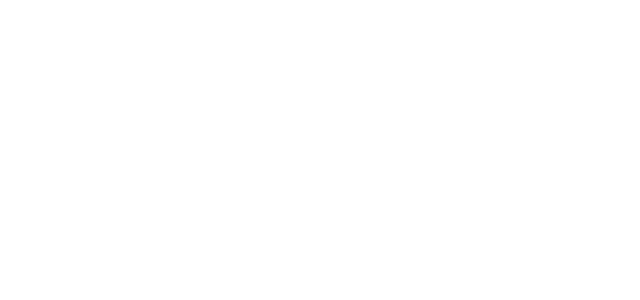
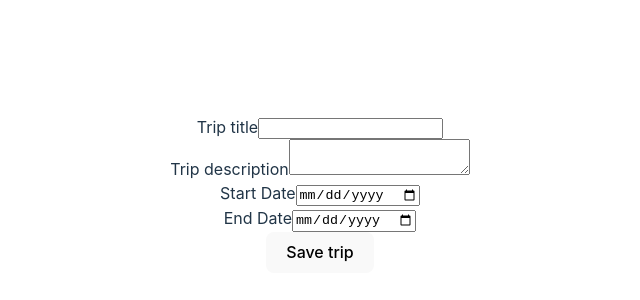
Before and after one commit to duszaemilia/trip-planner, a React (Vite) app: page / in a window 1280 px wide. Shown: the part 206-506 px from the top of the page, without its empty margins (320-960 px from the left). Built offline with nearby package versions, Linux system fonts and the light colour scheme; data requests are answered from the project's data file.

Commit message:
posting data to API

```diff
--- a/server/db.json
+++ b/server/db.json
@@ -7,6 +7,20 @@
       "startDate": "2023-07-05",
       "endDate": "2023-07-25",
       "id": 1
+    },
+    {
+      "title": "Split trip",
+      "description": "one day Split Trip",
+      "status": "open",
+      "id": 2
+    },
+    {
+      "title": "Dubrownik",
+      "description": "Dubrownik visiting",
+      "status": "open",
+      "startDate": "2023-06-10",
+      "endDate": "2023-06-15",
+      "id": 3
     }
   ],
   "operations": []
--- a/src/App.jsx
+++ b/src/App.jsx
@@ -1,22 +1,82 @@
 import './App.css'
 import {useEffect, useState} from "react";
 import {getAllTrips} from "./helpers/api.jsx";
+import {sendTripData} from "./helpers/api.jsx";
 
 function App() {
 
-    const [trips,setTrips] = useState([]);
+    const [trips, setTrips] = useState([]);
+    const [title, setTitle] = useState("");
+    const [description, setDescription] = useState("");
+    const [startDate, setStartDate] = useState('');
+    const [endDate, setEndDate] = useState('');
 
-useEffect(() =>{
-    getAllTrips()
-        .then((data) => {
-        setTrips(data)
-    })
-        .catch(console.error)
-},[])
+    useEffect(() => {
+        getAllTrips()
+            .then((data) => {
+                setTrips(data)
+            })
+            .catch(console.error)
+    }, [])
 
+
+    async function handleSubmit(event) {
+        event.preventDefault();
+        const result = await sendTripData({
+            title, description, status:"open", startDate, endDate
+        });
+        setTitle("");
+        setDescription("");
+        setStartDate("");
+        setEndDate("");
+        setTrips([...trips,result])
+    }
 
     return (
         <>
+            <form onSubmit={handleSubmit}>
+
+                <div>
+                    <label htmlFor="title">Trip title</label>
+                    <input
+                        value={title}
+                        type="text"
+                        id="title"
+                        name="title"
+                        onChange={(event) => setTitle(event.target.value)}
+                    />
+                </div>
+                <div>
+                    <label htmlFor="title">Trip description</label>
+                    <textarea
+                        value={description}
+                        id="desc"
+                        name="desc"
+                        onChange={(event) => setDescription(event.target.value)}
+                    />
+                </div>
+                <div>
+                    <label htmlFor="startDate">Start Date</label>
+                    <input
+                        value={startDate}
+                        type="date"
+                        id="startDate"
+                        name="startDate"
+                        onChange={(event) => setStartDate(event.target.value)}
+                    />
+                </div>
+                <div>
+                    <label htmlFor="endDate">End Date</label>
+                    <input
+                        value={endDate}
+                        type="date"
+                        id="endDate"
+                        name="endDate"
+                        onChange={(event) => setEndDate(event.target.value)}
+                    />
+                </div>
+                <button type="submit">Save trip</button>
+            </form>
 
         </>
     )
--- a/src/helpers/api.jsx
+++ b/src/helpers/api.jsx
@@ -2,3 +2,18 @@ export async function getAllTrips() {
     const response = await fetch('http://localhost:3000/trips');
     return response.json()
 }
+
+
+export  async function sendTripData(data) {
+    const response = await fetch(
+        'http://localhost:3000/trips',
+        {
+            headers:{
+                "Content-Type": "application/json"
+            },
+            method: "POST",
+            body:JSON.stringify(data)
+        }
+    )
+    return response.json()
+}
```
